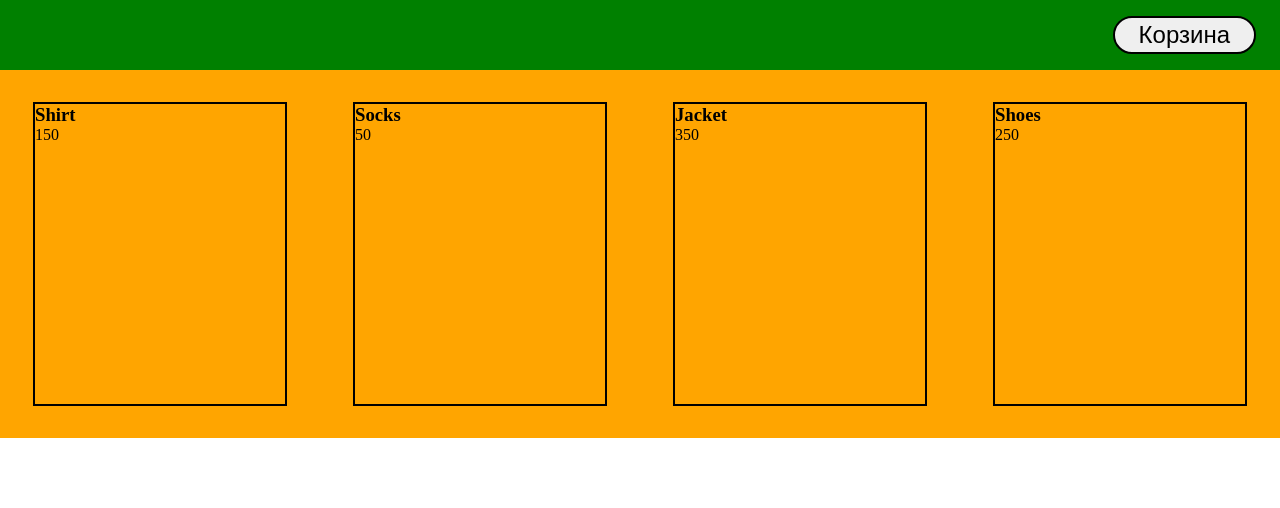
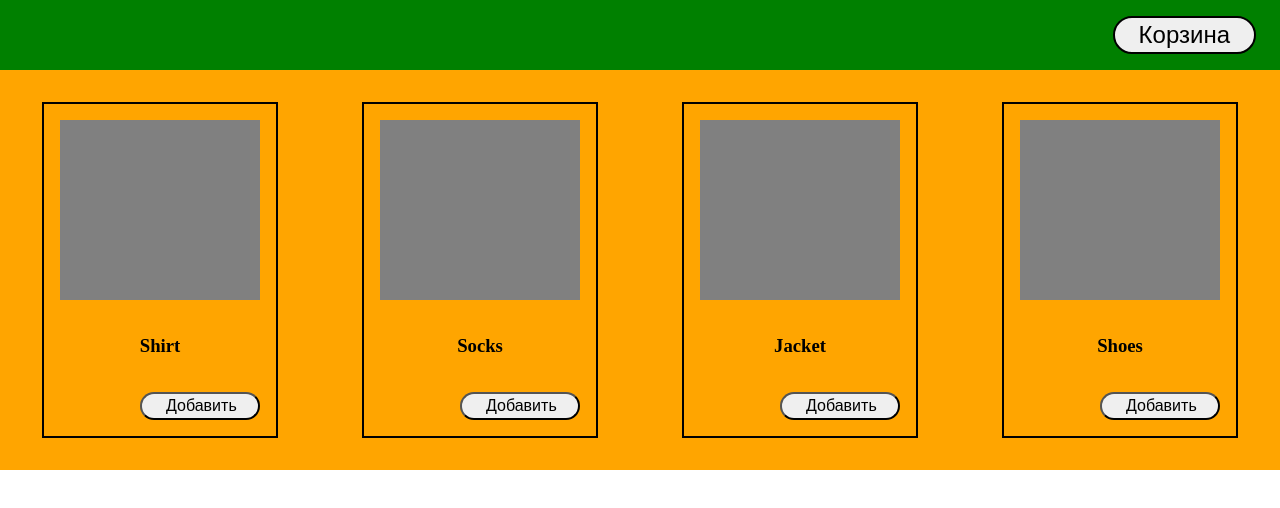
Before and after one commit to TheMacte/js-hi, a plain HTML site: page lesson_1/index.html in a window 1280 px wide. Drawn offline with Linux system fonts and the light colour scheme.

Commit message:
lesson_1 completed2

```diff
--- a/lesson_1/master.css
+++ b/lesson_1/master.css
@@ -27,11 +27,16 @@ main{
 }
 
 .goods-item{
+  display: flex;
+  flex-direction: column;
   height: 300px;
-  width: 250px;
+  width: 200px;
   border-width: 2px;
   border-style: solid;
   margin: 2rem;
+  padding: 1rem;
+  text-align: center;
+  justify-content: space-between;
 }
 
 .cart-button{
@@ -44,3 +49,18 @@ main{
   //background: linear-gradient(#F3AE0F, #E38916) #E38916;
   transition: 0.2s;
 }
+
+.img-item{
+  //width: 50px;
+  //height: 50%;
+  flex-basis: 60%;
+  background-color: gray;
+}
+
+.btn-price{
+  font-size: 1rem;
+  padding: .2rem 1.5rem;
+  border-radius: 50px;
+  width: 60%;
+  align-self: flex-end;
+}
--- a/lesson_1/script.js
+++ b/lesson_1/script.js
@@ -7,7 +7,7 @@ const goods = [
 
 // 2. Добавьте значения по умолчанию для аргументов функции.
 // Как можно упростить или сократить запись функций? - удалить return
-const renderGoodsItem = (title='', price=0) => `<div class="goods-item"><h3>${title}</h3><p>${price}</p></div>`;
+const renderGoodsItem = (title='', price=0) => `<div class="goods-item"><div class="img-item"></div><h3>${title}</h3><button class="btn-price" data-price=${price}>Добавить</button></div>`;
 
 /*3. *Сейчас после каждого товара на странице выводится запятая. Из-за чего это происходит?
 map - возвращает массив разделённый запятыми.
```
